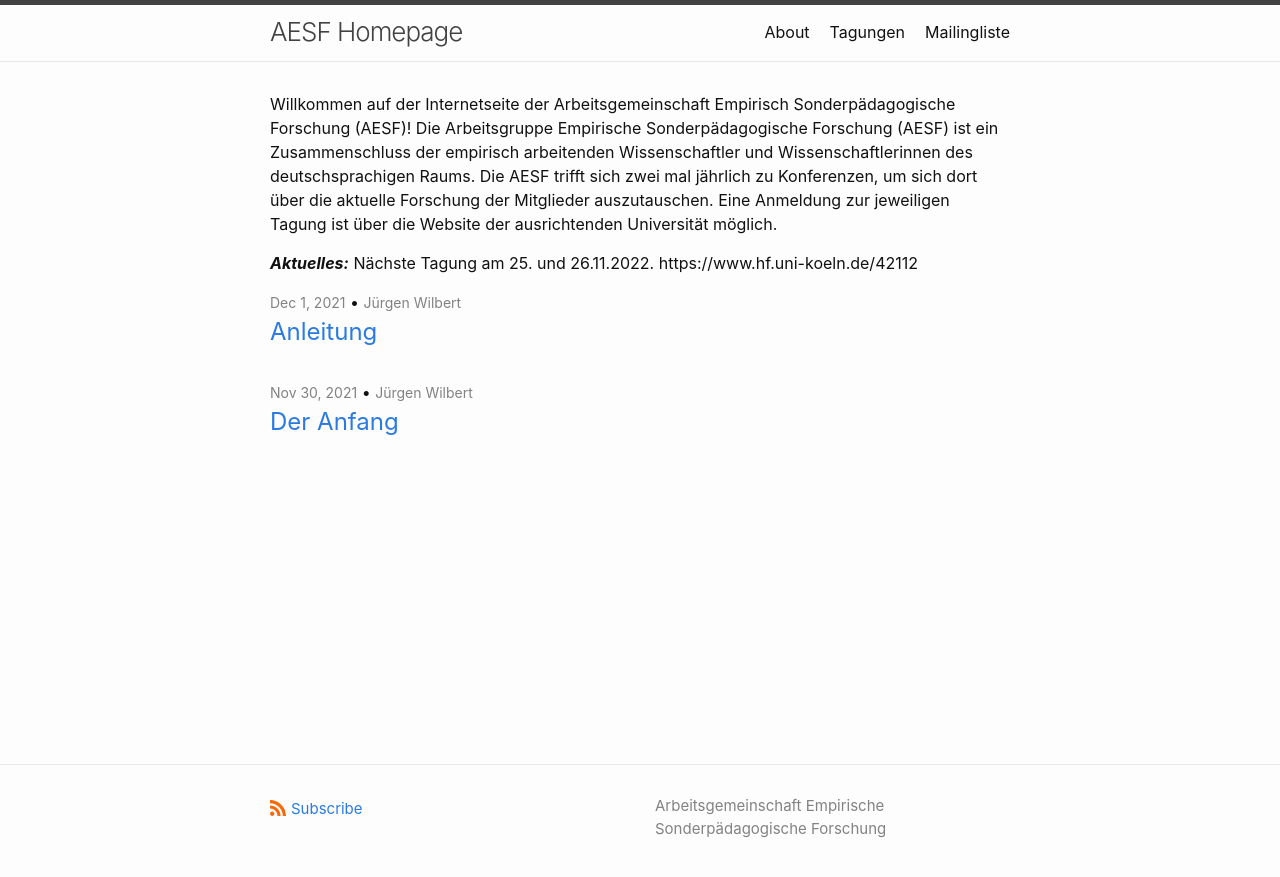
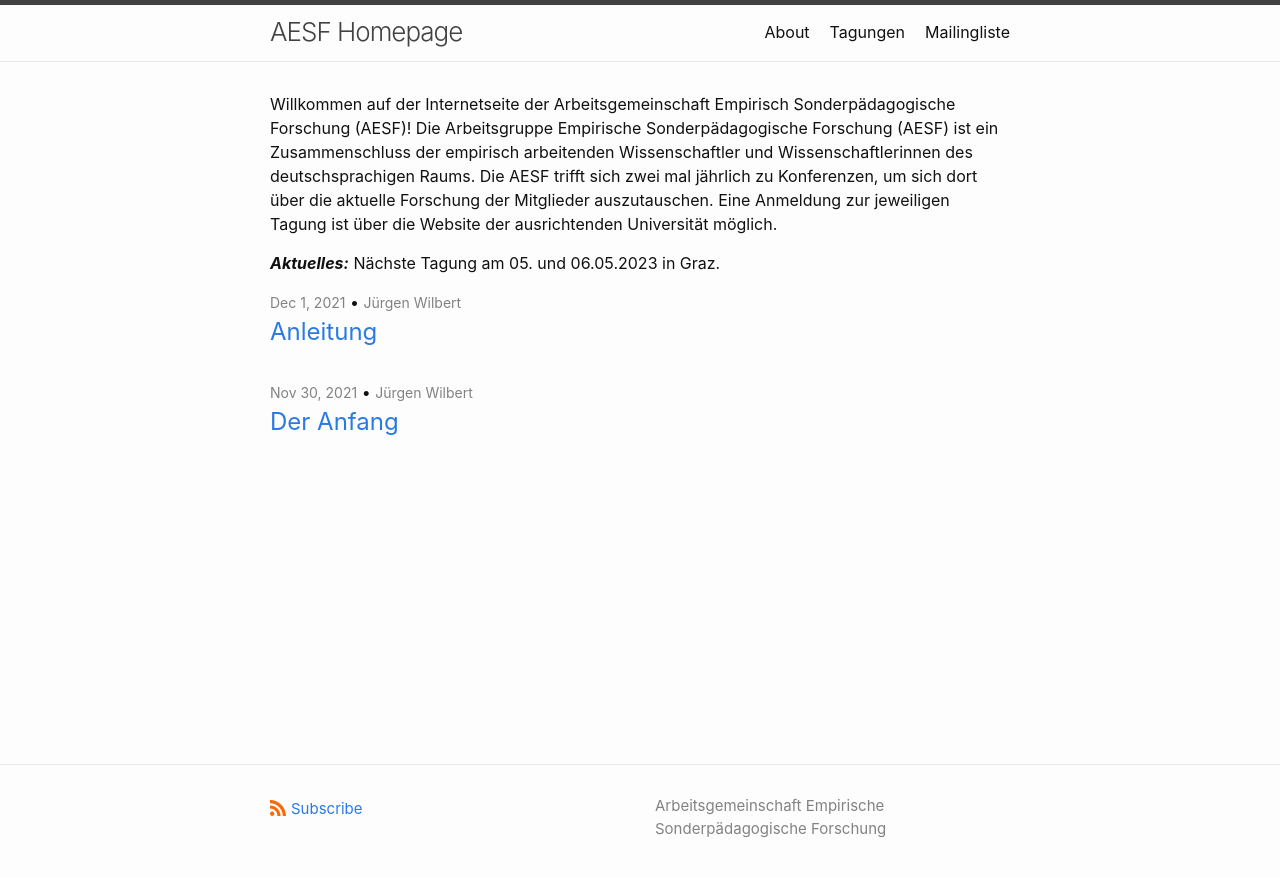
Before and after one commit to jazznbass/aesf_homepage, a Jekyll site: the page built from index.md, in a window 1280 px wide. Shown: the top 877 px of the page. Built offline with Jekyll 4.4.1, drawn with Linux system fonts in a browser that asks for light colours.

Commit message:
Update index.md

```diff
--- a/index.md
+++ b/index.md
@@ -6,4 +6,4 @@ Willkommen auf der Internetseite der Arbeitsgemeinschaft Empirisch Sonderpädago
 Die Arbeitsgruppe Empirische Sonderpädagogische Forschung (AESF) ist ein Zusammenschluss der empirisch arbeitenden Wissenschaftler und Wissenschaftlerinnen des deutschsprachigen Raums. Die AESF trifft sich zwei mal jährlich zu Konferenzen, um sich dort über die aktuelle Forschung der Mitglieder auszutauschen. Eine Anmeldung zur jeweiligen Tagung ist über die Website der ausrichtenden Universität möglich.
 
 ***Aktuelles:***
-Nächste Tagung am 25. und 26.11.2022. https://www.hf.uni-koeln.de/42112
+Nächste Tagung am 05. und 06.05.2023 in Graz.
```
